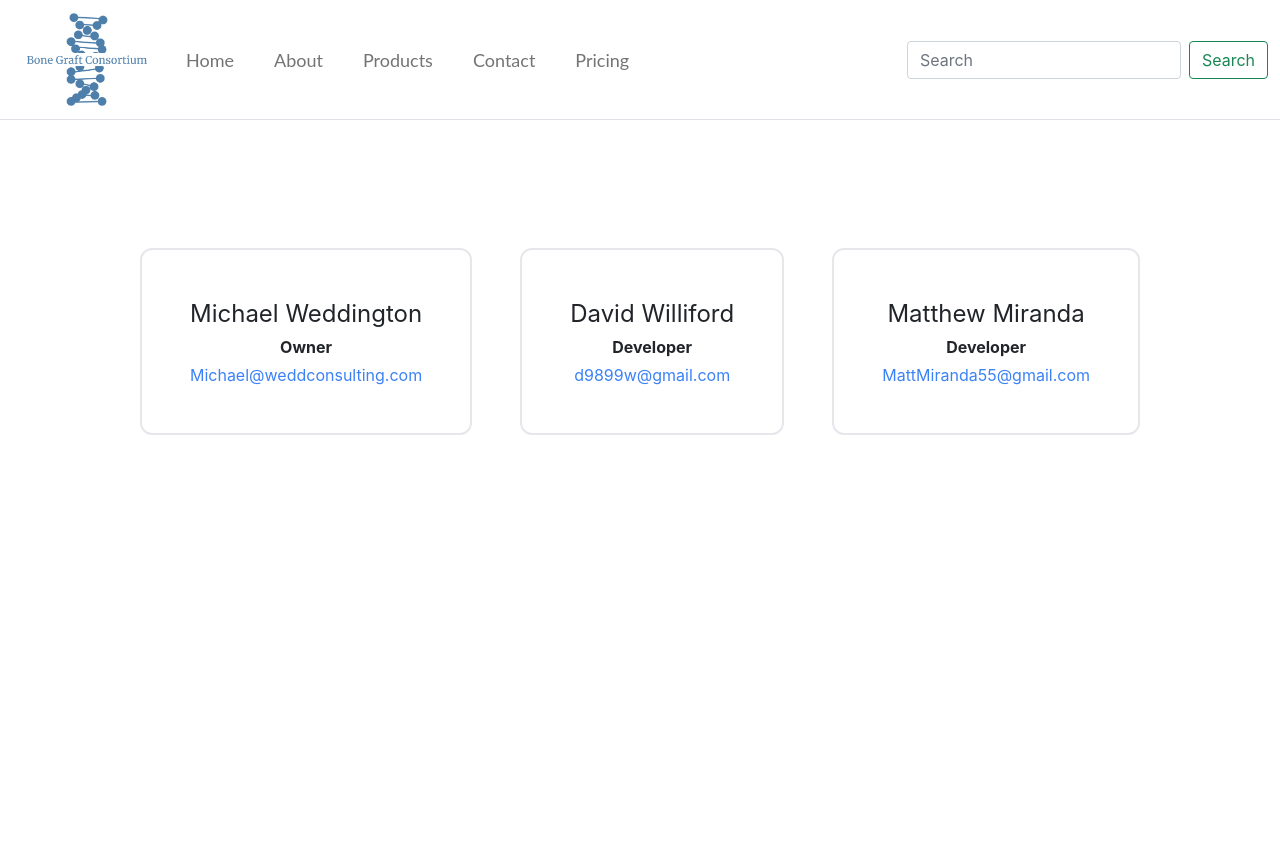
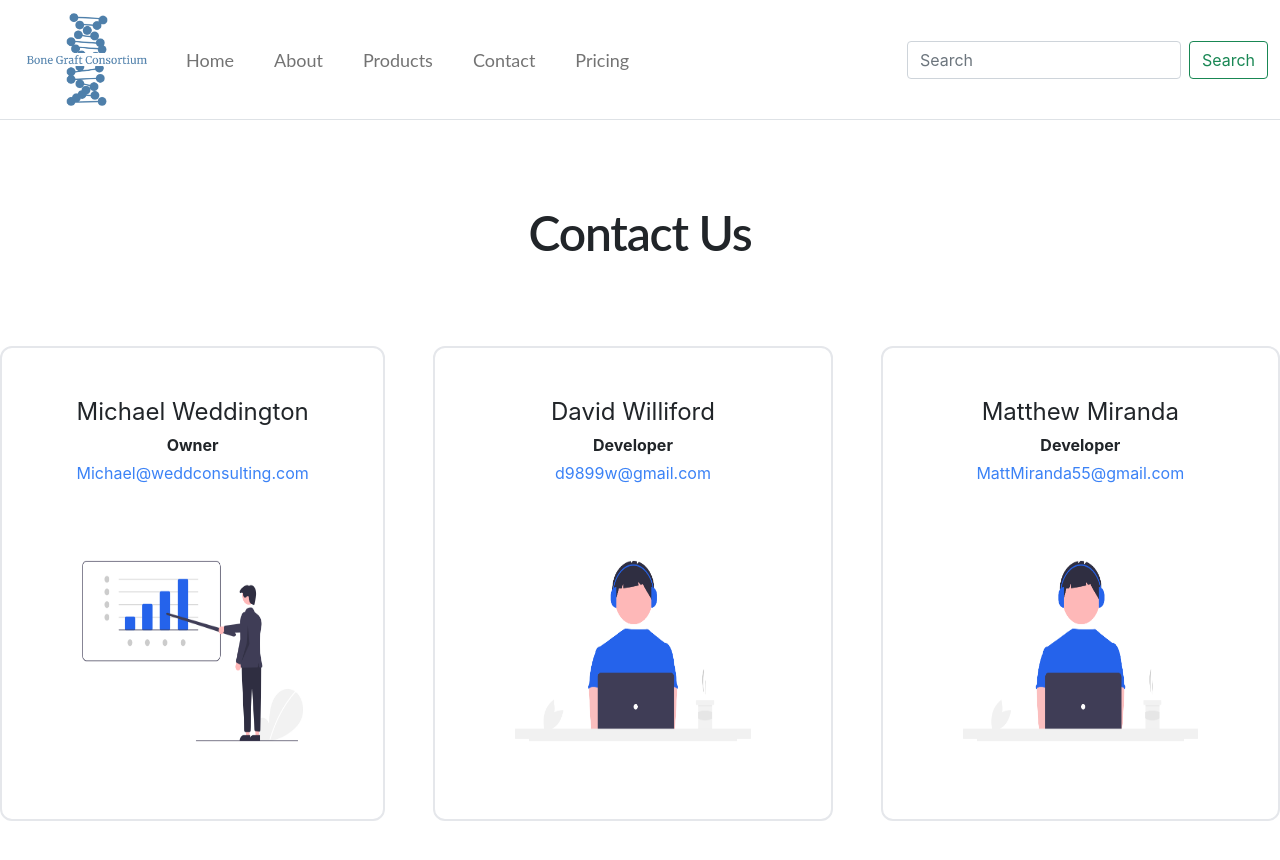
Before and after one commit to davidwilliford99/BGC, a React (Create React App) app in the folder app/: page /contact in a window 1280 px wide. Shown: the top 860 px of the page. Before the commit the page ends 800 px from the top, so only its background shows below. Built offline with nearby package versions, Linux system fonts and the light colour scheme.

Commit message:
Updated pricing page

```diff
--- a/app/src/pages/ContactPage.js
+++ b/app/src/pages/ContactPage.js
@@ -6,23 +6,36 @@ function ContactForm() {
         {
             name: "Michael Weddington",
             role: "Owner",
-            email: "Michael@weddconsulting.com"
+            email: "Michael@weddconsulting.com",
+            img: "images/owner.png"
+
         },
         {
             name: "David Williford",
             role: "Developer",
-            email: "d9899w@gmail.com"
+            email: "d9899w@gmail.com",
+            img: "images/developer.png"
+
         },
         {
             name: "Matthew Miranda",
             role: "Developer",
-            email: "MattMiranda55@gmail.com"
+            email: "MattMiranda55@gmail.com",
+            img: "images/developer.png"
+
         },
     ]
 
     return (
 
-        <div className='flex gap-5 items-center justify-center py-32'>
+        <>
+
+            <div id='title section'>
+                <h1 className='text-center text-5xl mt-20 font-["Lato"] font-semibold leading-snug tracking-tight'>Contact Us</h1>
+            </div>
+
+            <div className='flex gap-5 items-center justify-center py-20'>
+
 
                 {
                     people.map((person) => {
@@ -30,6 +43,7 @@ function ContactForm() {
                                 <h1 className='text-2xl'>{person.name}</h1>
                                 <h1 className='py-2 font-bold'>{person.role}</h1>
                                 <h1 className='text-blue-500'>{person.email}</h1>
+                                <img src={person.img} alt='role' className='h-60 mt-5'/>
                             </div>
 
                     })
@@ -38,6 +52,9 @@ function ContactForm() {
 
 
             </div>
+
+        </>
+
 
 
 
```
Also changed, not shown: app/public/images/developer.png (added), app/public/images/owner.png (added). Lines whose indentation alone changed are shown as unchanged.
